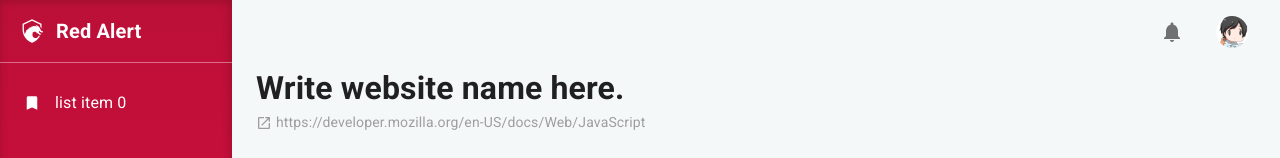
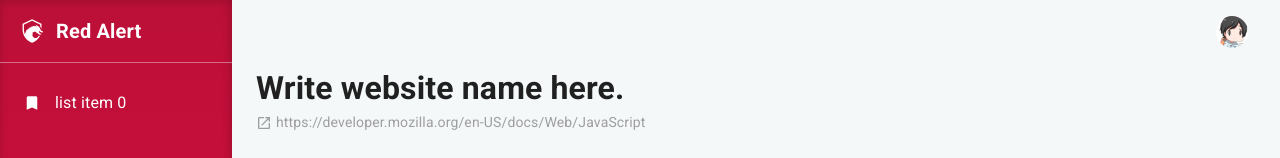
Before and after one commit to daisuke-tanabe/red-alert, a React app: page /projects in a window 1280 px wide. Shown: the top 158 px of the page. Built offline with nearby package versions, Linux system fonts and the light colour scheme; no server answers.

Commit message:
change: 通知アイコンを削除する

```diff
--- a/src/components/organisms/Header/Header.tsx
+++ b/src/components/organisms/Header/Header.tsx
@@ -3,7 +3,6 @@ import { useTheme } from '@mui/material/styles';
 import Grid from '@mui/material/Unstable_Grid2';
 import { Avatar, Box, Stack, Tab, Tabs, Toolbar, IconButton } from '@mui/material';
 import OpenInNewIcon from '@mui/icons-material/OpenInNew';
-import NotificationsIcon from '@mui/icons-material/Notifications';
 import avatarImage from '../../../assets/images/avatar.jpg';
 
 const Header = () => {
@@ -18,9 +17,6 @@ const Header = () => {
           gap: '0 12px',
         }}
       >
-        <IconButton sx={{ padding: '12px' }}>
-          <NotificationsIcon sx={{ fontSize: '24px' }} />
-        </IconButton>
         <IconButton>
           <Avatar src={avatarImage} sx={{ width: '32px', height: '32px' }} />
         </IconButton>
```
